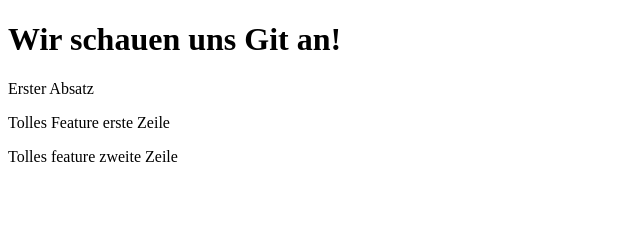
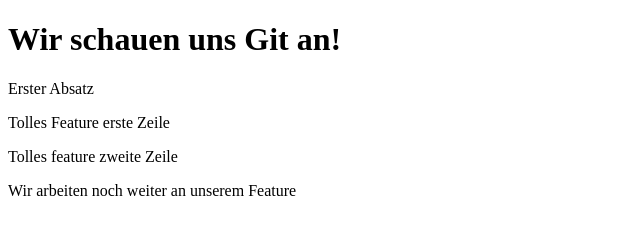
Before and after one commit to janamoser06/gitrepo_max_g2, a plain HTML site: page index.html in a window 1280 px wide. Shown: the whole page, without its empty margins (0-640 px from the left). Drawn offline with Linux system fonts and the light colour scheme.

Commit message:
feature 3

```diff
--- a/index.html
+++ b/index.html
@@ -10,6 +10,7 @@
 <p>Erster Absatz</p>
 <p>Tolles Feature erste Zeile</p>
 <p>Tolles feature zweite Zeile</p>
+<p>Wir arbeiten noch weiter an unserem Feature</p>
 
 </body>
 </html>
```
